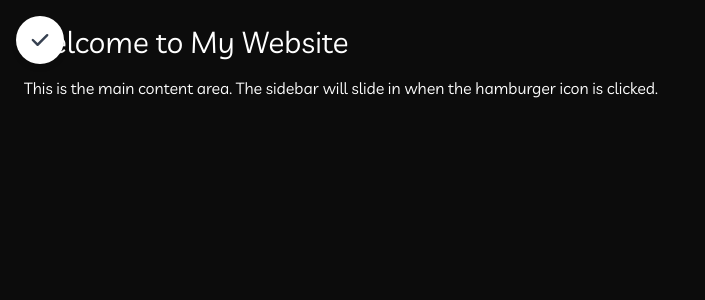
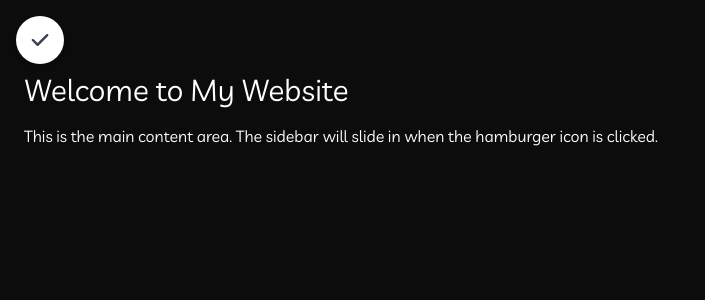
Before and after one commit to mukulTriesCode/cash-app-react, a React (Vite) app: page / in a window 1280 px wide. Shown: the top 300 px of the page, without its empty margins (0-705 px from the left). Built offline with nearby package versions, Linux system fonts and the light colour scheme.

Commit message:
Added padding in content top

```diff
--- a/src/App.tsx
+++ b/src/App.tsx
@@ -16,7 +16,7 @@ const App = () => {
           isSidebarOpen ? " translate-x-0" : "-translate-x-full"
         }`}
       >
-        <div className="p-8">
+        <div className="p-8 pt-20">
           <h2 className="text-2xl font-bold">Sidebar</h2>
           <ul className="overflow-y-scroll h-[calc(100vh-300px)]">
             <li className="mt-4">Home</li>
@@ -59,7 +59,7 @@ const App = () => {
           {isSidebarOpen ? <HiOutlineMenu /> : <HiCheck />}
         </button>
 
-        <h1 className="text-3xl">Welcome to My Website</h1>
+        <h1 className="text-3xl pt-12">Welcome to My Website</h1>
         <p className="mt-4">
           This is the main content area. The sidebar will slide in when the
           hamburger icon is clicked.
```
